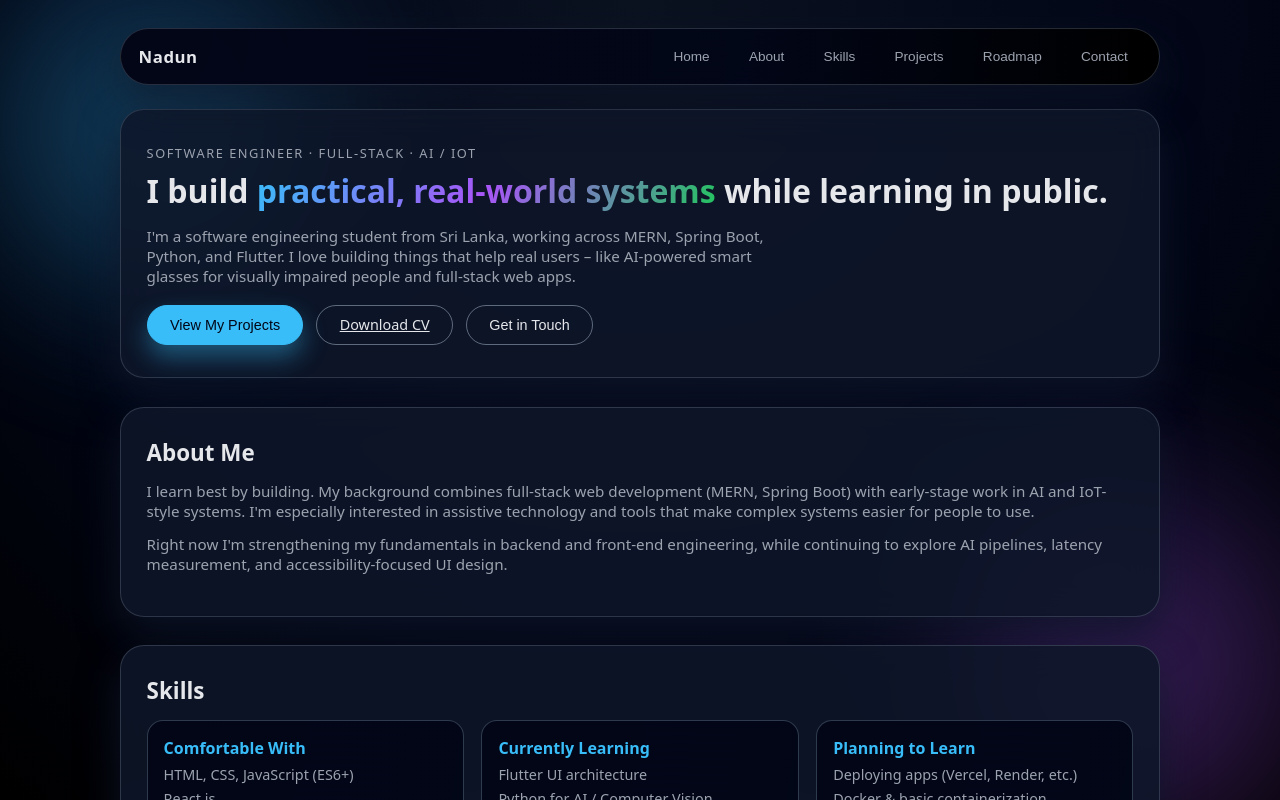
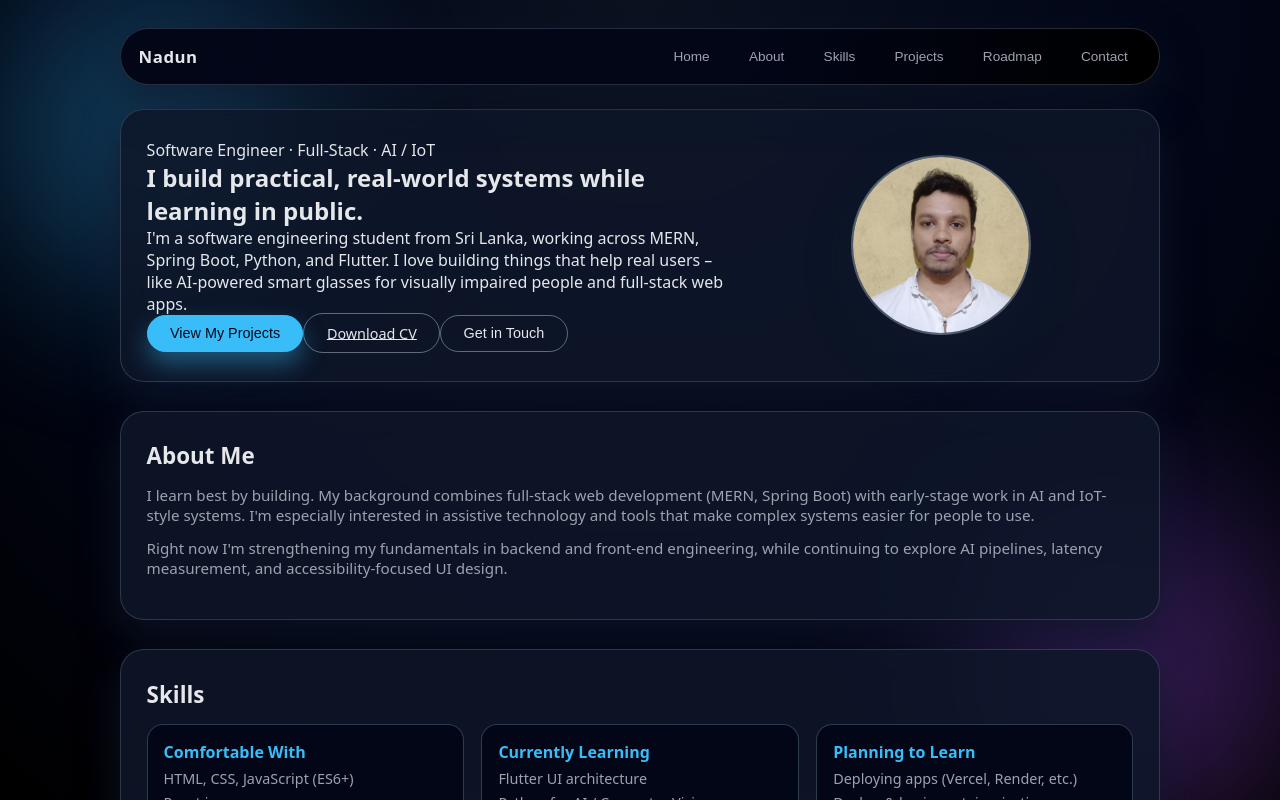
Before and after one commit to Nadun00/portfolio, a React (Vite) app: page / in a window 1280 px wide. Shown: the top 800 px of the page. Built offline with nearby package versions, Linux system fonts and the light colour scheme.

Commit message:
stylish and update profile

```diff
--- a/src/App.jsx
+++ b/src/App.jsx
@@ -154,7 +154,8 @@ function App() {
         <main>
           {/* HERO */}
           <section className="section hero" id="home">
-            <div className="section-inner">
+  <div className="section-inner hero-inner">
+    <div className="hero-text-col">
       <p className="eyebrow">Software Engineer · Full-Stack · AI / IoT</p>
       <h1 className="hero-title">
         I build{" "}
@@ -176,13 +177,15 @@ function App() {
         >
           View My Projects
         </button>
+
         <a
           className="btn ghost"
-                  href="/Nadun_Bandara_FullStack_Intern.pdf"
+          href="/Nadun_Bandara_FullStack_Intern"
           download
         >
           Download CV
         </a>
+
         <button
           className="btn ghost"
           onClick={() => scrollToSection("contact")}
@@ -191,7 +194,15 @@ function App() {
         </button>
       </div>
     </div>
+
+    <div className="hero-photo-col">
+      <div className="hero-photo-frame">
+        <img src="/profile.jpg" alt="Portrait of Nadun" />
+      </div>
+    </div>
+  </div>
 </section>
+
 
           {/* ABOUT */}
           <section className="section" id="about">
--- a/src/styles.css
+++ b/src/styles.css
@@ -160,42 +160,54 @@ body {
 }
 
 .hero .section-inner {
-  padding-top: 2.1rem;
-  padding-bottom: 2rem;
+  display: grid;
+  gap: 1.5rem;
+  align-items: center;
 }
 
-.eyebrow {
-  font-size: 0.8rem;
-  letter-spacing: 0.12em;
-  text-transform: uppercase;
-  color: var(--text-soft);
-  margin-bottom: 0.6rem;
+.hero-inner {
+  display: grid;
+  gap: 1.5rem;
+  grid-template-columns: minmax(0, 3fr) minmax(0, 2fr);
 }
 
-.hero-title {
-  font-size: 2rem;
-  line-height: 1.25;
-  margin-bottom: 0.9rem;
+.hero-text-col {
+  min-width: 0;
 }
 
-.hero-highlight {
-  background: linear-gradient(120deg, #38bdf8, #a855f7, #22c55e);
-  -webkit-background-clip: text;
-  color: transparent;
+.hero-photo-col {
+  display: flex;
+  justify-content: center;
 }
 
-.hero-subtitle {
-  color: var(--text-soft);
-  font-size: 0.95rem;
-  max-width: 640px;
-  margin-bottom: 1.2rem;
+.hero-photo-frame {
+  width: 180px;
+  height: 180px;
+  border-radius: 999px;
+  overflow: hidden;
+  border: 2px solid rgba(148, 163, 184, 0.5);
+  box-shadow: 0 18px 40px rgba(15, 23, 42, 0.9);
+  background: radial-gradient(circle at top, #1f2937, #020617);
 }
 
-.hero-actions {
-  display: flex;
-  flex-wrap: wrap;
-  gap: 0.8rem;
+.hero-photo-frame img {
+  width: 100%;
+  height: 100%;
+  object-fit: cover;
 }
+
+/* Mobile: stack hero */
+@media (max-width: 720px) {
+  .hero-inner {
+    grid-template-columns: minmax(0, 1fr);
+    text-align: left;
+  }
+
+  .hero-photo-col {
+    order: -1;
+  }
+}
+
 
 .btn {
   border-radius: 999px;
```
Also changed, not shown: public/profile.jpg (added). Lines whose indentation alone changed are shown as unchanged.
